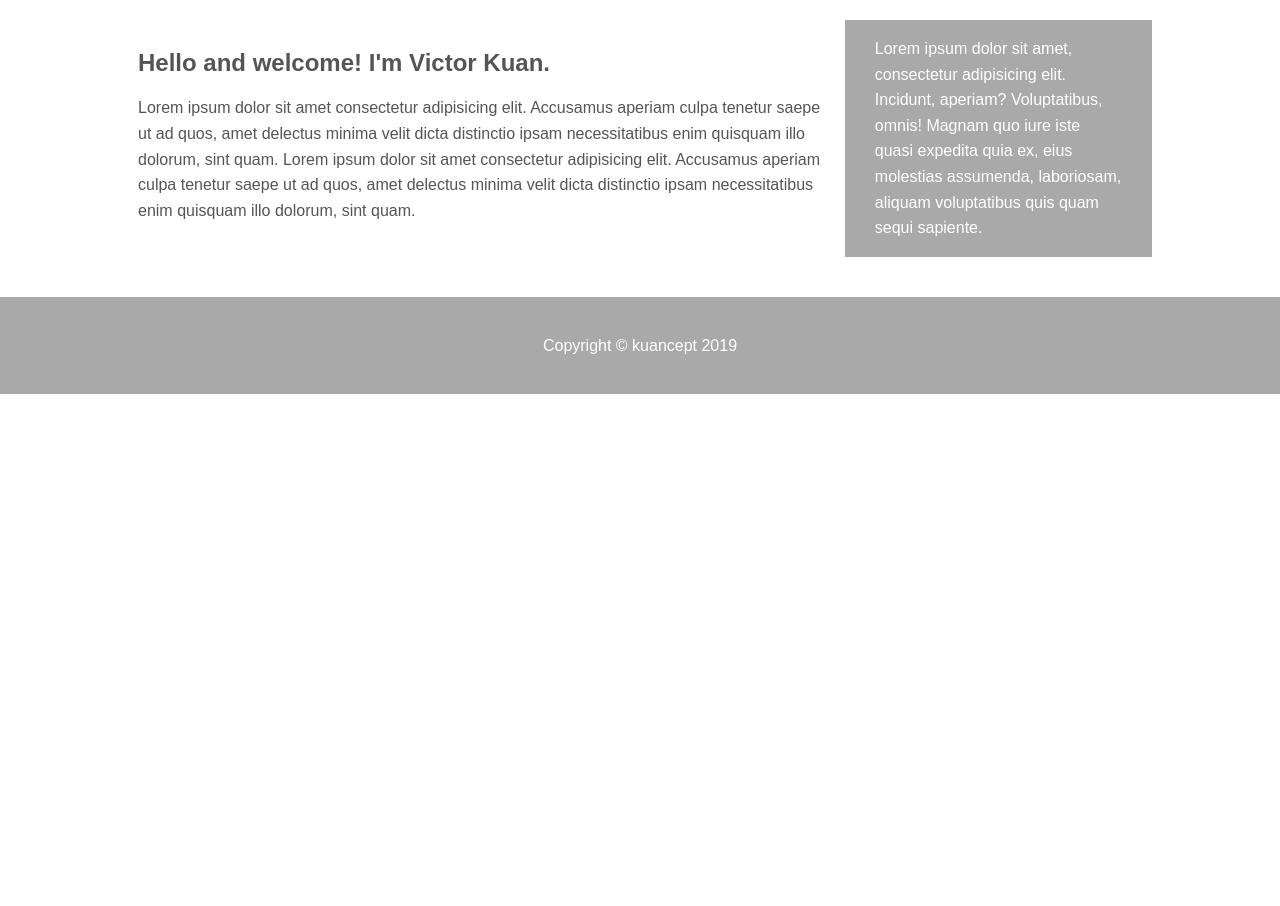
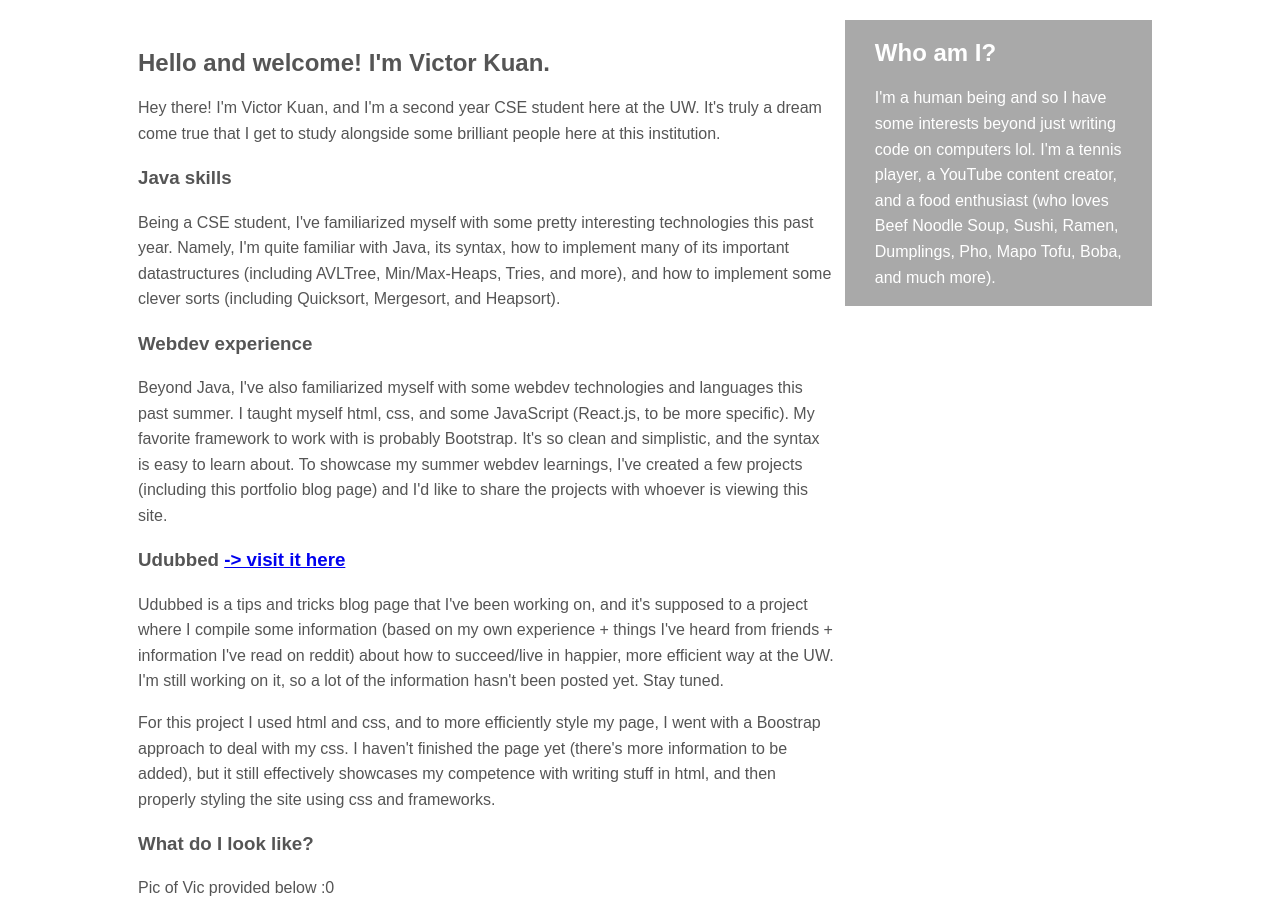
Before and after one commit to vkuan/vkuanPORTFOLIO, a plain HTML site: page index.html in a window 1280 px wide. Shown: the part 426-1332 px from the top of the page. Before the commit the page ends 1120 px from the top, so only its background shows below. Drawn offline with Linux system fonts and the light colour scheme.

Commit message:
made changes to the text and added a lot more info about self lol

```diff
--- a/index.html
+++ b/index.html
@@ -7,7 +7,7 @@
     <body>
         <header id="main-header">
             <div class="container">
-                <h1 id="firstTitle">kuancept</h1>
+                <h1 id="firstTitle">Victor Kuan's webdev portfolio</h1>
                 <!-- <h2 id="secondTitle">the blog</h2> -->
             </div>
         </header>
@@ -16,8 +16,9 @@
             <div class="container">
                 <ul>
                     <li><a href="#">Home</a></li>
-                    <li><a href="#">About</a></li>
-                    <li><a href="#">Rants</a></li>
+                    <!-- <li><a href="#">About</a></li> -->
+                    <li><a href="#">Udubbed</a></li>
+                    <li><a href="#">MemesReactProject</a></li>
                     <li><a href="https://www.youtube.com/channel/UCRY6lgA6294Xv3vHjK6WhMg?view_as=subscriber">YouTube</a></li>
                 </ul>
             </div>
@@ -31,14 +32,54 @@
         <div class="container">
             <section id="main">
                 <h1>Hello and welcome! I'm Victor Kuan.</h1>
-                <p>Lorem ipsum dolor sit amet consectetur adipisicing elit. Accusamus aperiam culpa tenetur saepe ut ad quos, amet delectus minima velit dicta distinctio ipsam necessitatibus enim quisquam illo dolorum, sint quam.
-                        Lorem ipsum dolor sit amet consectetur adipisicing elit. Accusamus aperiam culpa tenetur saepe ut ad quos, amet delectus minima velit dicta distinctio ipsam necessitatibus enim quisquam illo dolorum, sint quam.
+                <p>Hey there! I'm Victor Kuan, and I'm a second year CSE student here at the UW. It's truly a dream come true that I get to study alongside some brilliant people here at this institution.
                 </p>
+                <h3>
+                    Java skills
+                </h3>
+                <p>
+                    Being a CSE student, I've familiarized myself with some pretty interesting technologies this past year. Namely, I'm quite familiar with Java, its syntax, how to implement many of its important
+                    datastructures (including AVLTree, Min/Max-Heaps, Tries, and more), and how to implement some clever sorts (including Quicksort, Mergesort, and Heapsort).
+                </p>
+                <h3>
+                    Webdev experience
+                </h3>
+                <p>
+                    Beyond Java, I've also familiarized myself
+                    with some webdev technologies and languages this past summer. I taught myself html, css, and some JavaScript (React.js, to be more specific). My favorite framework to work with is probably Bootstrap.
+                    It's so clean and simplistic, and the syntax is easy to learn about. To showcase my summer webdev learnings, I've created a few projects (including this portfolio blog page) and I'd like to share the
+                    projects with whoever is viewing this site.
+                </p>
+                <h3>
+                    Udubbed <a href="https://docs.google.com/document/d/1g8TtnwVUe5ObbMo0p2GaZnAgU6qYS3kRPuf6ZjYkjX8/edit#">-> visit it here</a>
+                </h3>
+                <p>
+                    Udubbed is a tips and tricks blog page that I've been working on, and it's supposed to a project where I compile some information (based on my own experience + things I've heard from friends + information I've read
+                    on reddit) about how to succeed/live in happier, more efficient way at the UW. I'm still working on it, so a lot of the information hasn't been posted yet. Stay tuned.
+                </p>
+                <p>
+                    For this project I used html and css, and to more efficiently style my page, I went with a Boostrap approach to deal with my css. I haven't finished the page yet (there's more information to be added), but it
+                    still effectively showcases my competence with writing stuff in html, and then properly styling the site using css and frameworks.
+                </p>
+                <h3>
+                    What do I look like?
+                </h3>
+                <p>
+                    Pic of Vic provided below :0
+                </p>
+                <img src="images/vic.jpg">
             </section>
 
             <aside id="sidebar">
-                <p>Lorem ipsum dolor sit amet, consectetur adipisicing elit. Incidunt, aperiam? Voluptatibus, omnis! Magnam quo iure iste quasi expedita quia ex, eius molestias assumenda, laboriosam, aliquam voluptatibus quis quam sequi sapiente.
+                <h2>
+                    Who am I?
+                </h2>
+                <p> I'm a human being and so I have some interests beyond just writing code on computers lol. I'm a tennis player, a YouTube content creator, and a food enthusiast
+                    (who loves Beef Noodle Soup, Sushi, Ramen, Dumplings, Pho, Mapo Tofu, Boba, and much more).
                 </p>
+
+
+
             </aside>
         </div>
         <div>
```
Also changed, not shown: images/vic.jpg (added).
